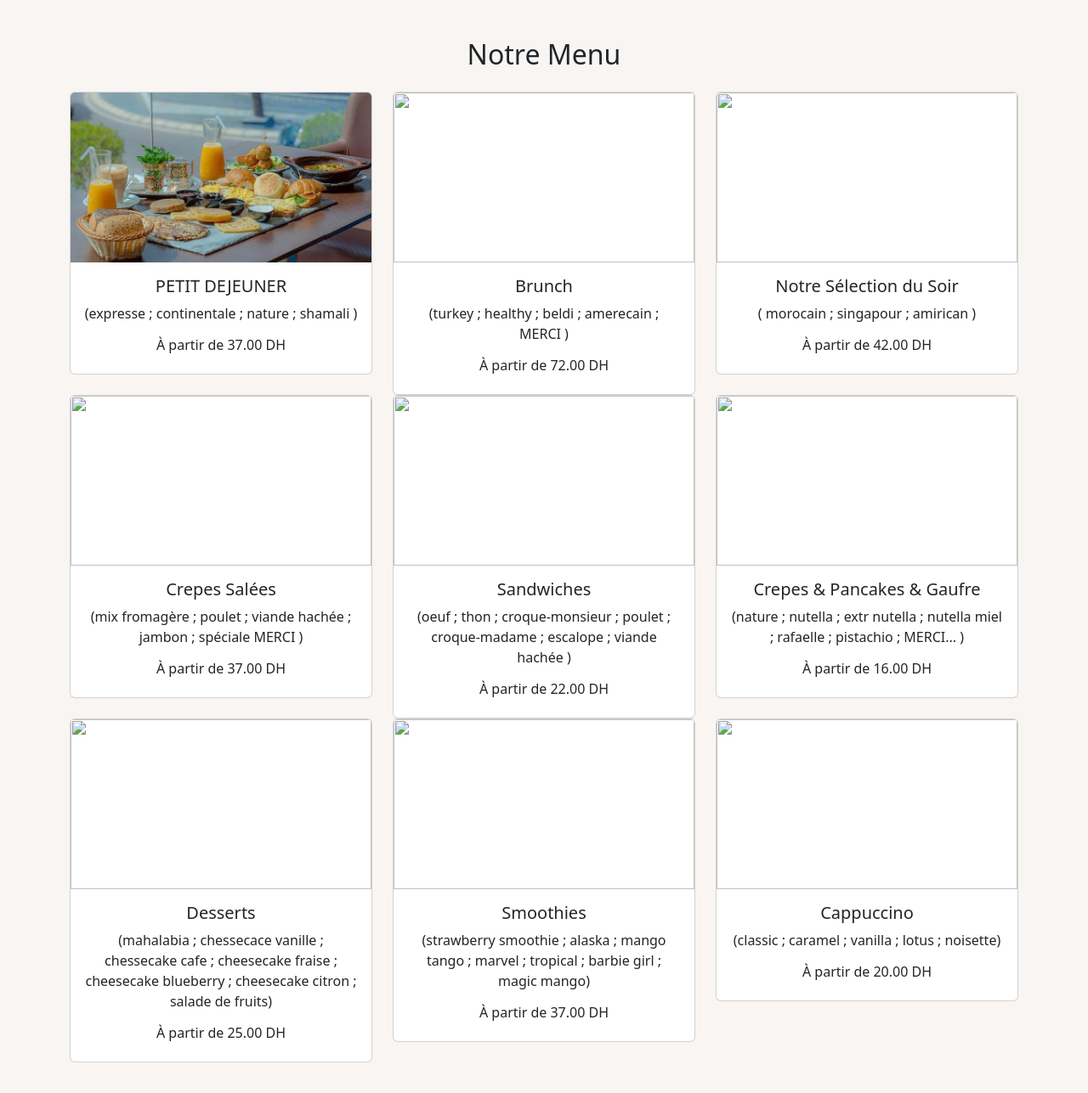
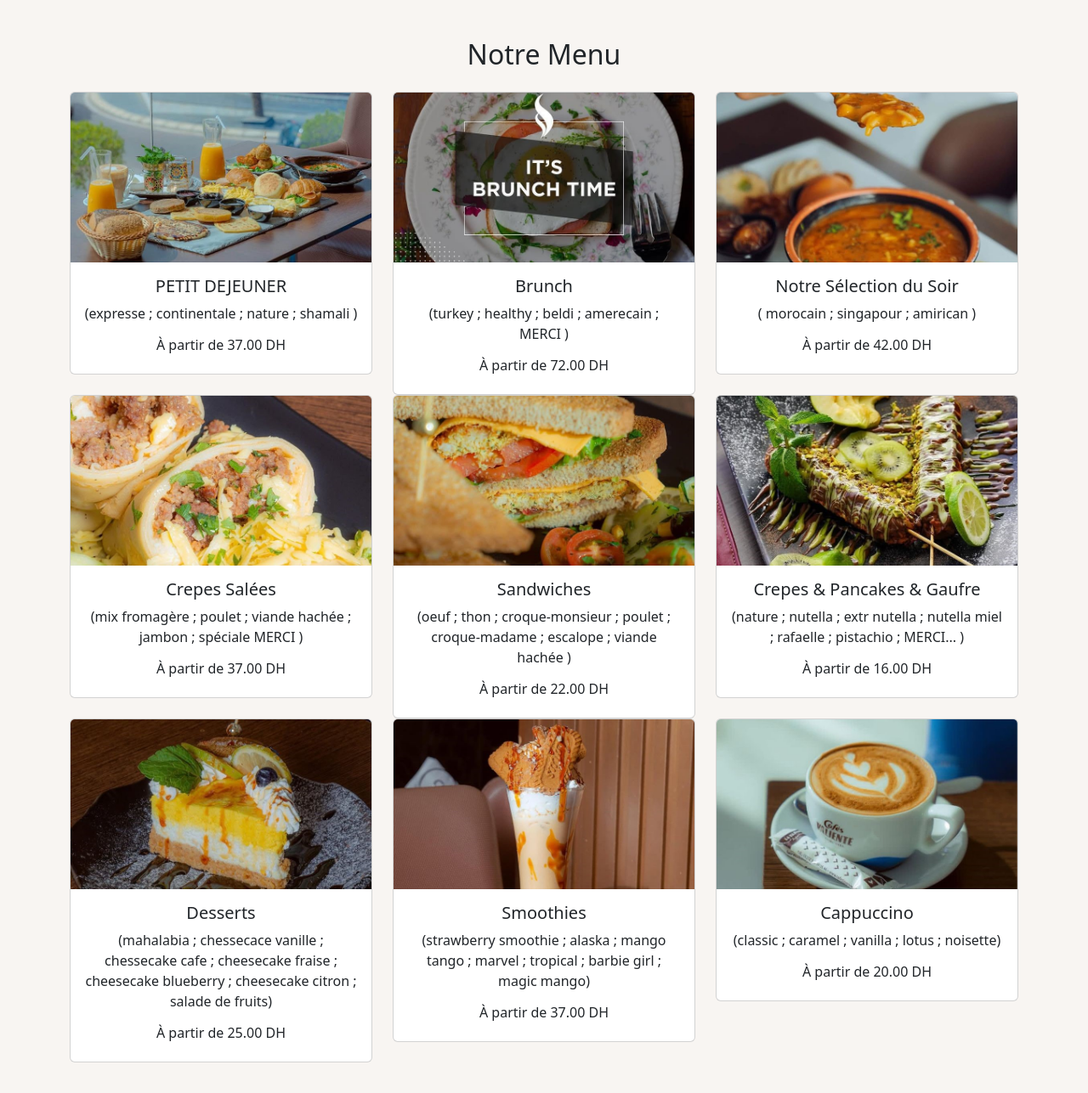
Before and after one commit to ayachaiheb-gif/cafe-merci-site, a plain HTML site: page index.html in a window 1280 px wide. Shown: the part 813-2100 px from the top of the page at 85% size. Drawn offline with nearby package versions, Linux system fonts and the light colour scheme; files that its build step writes are made by us from their sources; files whose address does not match are found by name.

Commit message:
index.html

```diff
--- a/index.html
+++ b/index.html
@@ -120,7 +120,7 @@ body {
 <!-- HERO مع overlay -->
 <div class="container-fluid p-0">
   <div style="
-    background-image: url('images/cafe1.jpg');
+    background-image: url('cafe1.jpg');
     height: 500px;
     background-size: cover;
     background-position: center;
@@ -182,7 +182,7 @@ body {
 
     <div class="col-md-4">
       <div class="card">
-        <img src="images/ch5.jpg" class="card-img-top">
+        <img src="ch5.jpg" class="card-img-top">
         <div class="card-body text-center">
           <h5>Brunch </h5>
           <p> (turkey ; healthy ; beldi ; amerecain ; MERCI ) </p>
@@ -193,7 +193,7 @@ body {
 
     <div class="col-md-4">
       <div class="card">
-        <img src="images/ch6.jpg" class="card-img-top">
+        <img src="ch6.jpg" class="card-img-top">
         <div class="card-body text-center">
           <h5>Notre Sélection du Soir </h5>
           <p> ( morocain ; singapour ; amirican )</p>
@@ -204,7 +204,7 @@ body {
 
     <div class="col-md-4">
       <div class="card">
-        <img src="images/ch7.jpg" class="card-img-top">
+        <img src="ch7.jpg" class="card-img-top">
         <div class="card-body text-center">
           <h5>Crepes Salées  </h5>
           <p> (mix fromagère ; poulet ; viande hachée ; jambon ; spéciale MERCI ) </p>
@@ -215,7 +215,7 @@ body {
 
     <div class="col-md-4">
       <div class="card">
-        <img src="images/ch8.jpg" class="card-img-top">
+        <img src="ch8.jpg" class="card-img-top">
         <div class="card-body text-center">
           <h5>Sandwiches </h5>
             <p> (oeuf ; thon ; croque-monsieur ; poulet ; croque-madame ; escalope ; viande hachée ) </p>
@@ -226,7 +226,7 @@ body {
 
         <div class="col-md-4">
       <div class="card">
-        <img src="images/ch9.jpg" class="card-img-top">
+        <img src="ch9.jpg" class="card-img-top">
         <div class="card-body text-center">
           <h5>Crepes & Pancakes & Gaufre </h5>
             <p> (nature ; nutella ; extr nutella ; nutella miel ; rafaelle ; pistachio ; MERCI... ) </p>
@@ -237,7 +237,7 @@ body {
 
     <div class="col-md-4">
       <div class="card">
-        <img src="images/ch2.jpg" class="card-img-top">
+        <img src="ch2.jpg" class="card-img-top">
         <div class="card-body text-center">
           <h5>Desserts </h5>
             <p> (mahalabia ; chessecace vanille ; chessecake cafe ; cheesecake fraise ; cheesecake blueberry ; cheesecake citron ; salade de fruits) </p>
@@ -248,7 +248,7 @@ body {
 
         <div class="col-md-4">
       <div class="card">
-        <img src="images/ch10.jpg" class="card-img-top">
+        <img src="ch10.jpg" class="card-img-top">
         <div class="card-body text-center">
           <h5>Smoothies </h5>
             <p> (strawberry smoothie ; alaska ; mango tango ; marvel ; tropical ; barbie girl ; magic mango) </p>
@@ -259,7 +259,7 @@ body {
 
         <div class="col-md-4">
       <div class="card">
-        <img src="images/ch11.jpg" class="card-img-top">
+        <img src="ch11.jpg" class="card-img-top">
         <div class="card-body text-center">
           <h5>Cappuccino </h5>
             <p> (classic ; caramel ; vanilla ; lotus ; noisette) </p>
```
